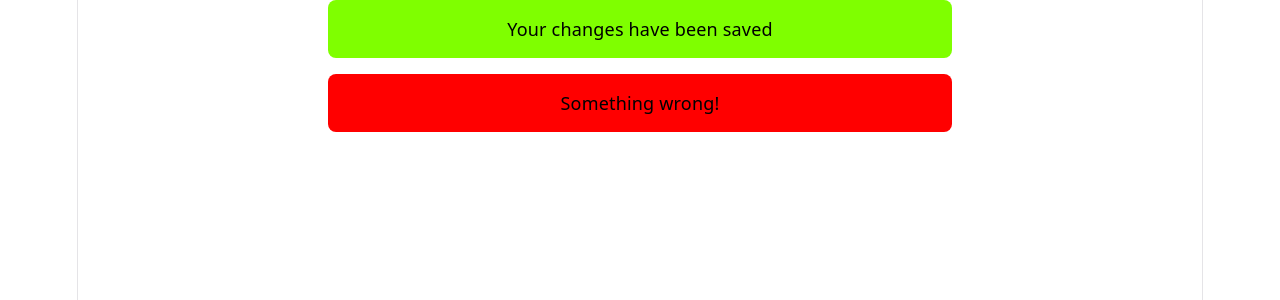
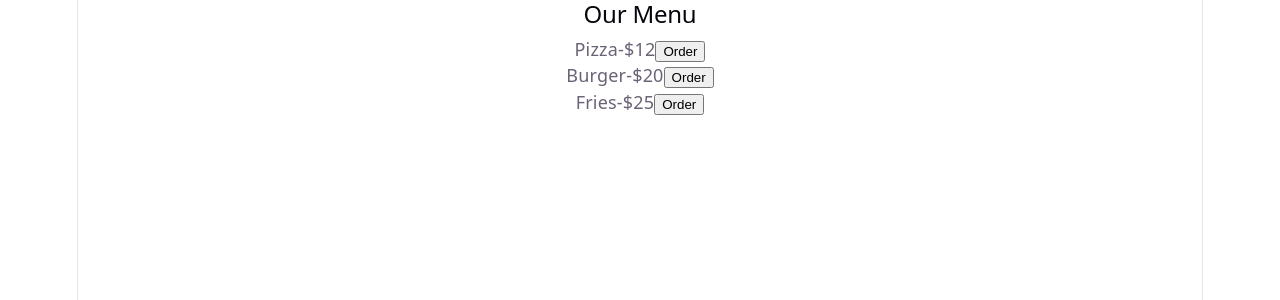
Before and after one commit to Alanunay/PracticeMaterials, a React (Vite) app: page / in a window 1280 px wide. Shown: the top 300 px of the page. Built offline with nearby package versions, Linux system fonts and the light colour scheme.

Commit message:
feat: add new components for menu, contact, newsletter, and action button; refactor App component

```diff
--- a/src/App.jsx
+++ b/src/App.jsx
@@ -3,6 +3,10 @@
 // import viteLogo from './assets/vite.svg'
 // import heroImg from './assets/hero.png'
 import './App.css'
+//import { Contact } from './components/other-components/Contact'
+//import { CustomButton } from './components/other-components/CustomButton'
+import { Menu } from './components/other-components/Menu'
+//import { NewsLetter } from './components/other-components/NewsLetter'
 //import { PersonalInfo } from './components/other-components/PersonalInfo'
 //import StudentList from './components/StudentList'
 //import { Hello } from './components/Hello.jsx'
@@ -15,7 +19,7 @@
 //import { Product } from './components/Product.jsx'
 //import {Welcome} from './components/Welcome.jsx'
 //import { Greetings } from './components/Greetings.jsx'
-import { Alert } from './components/other-components/Alert.jsx'
+//import { Alert } from './components/other-components/Alert.jsx'
 //import { UserCard } from './components/UserCard.jsx'
 //import { CardWrapper } from './components/CardWrapper.jsx'
 //import { UserDetails } from './components/other-components/UserDetails.jsx'
@@ -26,12 +30,19 @@
   return (
 
     <div>
-      <Alert>
+      <Menu/>
+      {/* <Contact/>
+         <br />
+      <NewsLetter/> */}
+      <br />
+      {/* <CustomButton text="Like"/>
+      <CustomButton text="Bookmark"/> */}
+      {/* <Alert>
         Your changes have been saved
       </Alert>
        <Alert type="error">
         Something wrong!
-      </Alert>
+      </Alert> */}
       {/* <Greetings  message="Good morning"/> */}
       {/* <StudentList/> */}
       {/* <PersonalInfo/> */}
--- /dev/null
+++ b/src/components/other-components/Contact.jsx
@@ -0,0 +1,12 @@
+import { ActionButton } from "./ActionButton"
+export const Contact=() =>{
+    const handleSendMessage = () =>{
+        alert("Sending your message");
+    };
+  return (
+    <div>
+      <h2>Contact us</h2>
+      <ActionButton text="Send Message" onClick={handleSendMessage}/>
+    </div>
+  )
+}
--- /dev/null
+++ b/src/components/other-components/CustomButton.jsx
@@ -0,0 +1,13 @@
+
+export const CustomButton =({text}) =>{
+    const name = "Aj";
+    const handleClick = () =>{
+        console.log(`Hey ${name}, you clicked ${text}`)
+        alert("You click")
+    };
+  return (
+    <div>
+  <button onClick={handleClick}>{text}</button>
+    </div>
+  )
+}
--- /dev/null
+++ b/src/components/other-components/Menu.jsx
@@ -0,0 +1,16 @@
+import { MenuItem } from "./MenuItem"
+
+
+export const Menu =() =>{
+    const handleOrder = (itemName, itemPrice) =>{
+        alert(`You ordered: ${itemName} for ${itemPrice}`);
+    };
+  return (
+    <div>
+      <h2>Our Menu</h2>
+      <MenuItem name="Pizza" price={12} onOrder={handleOrder}/>
+      <MenuItem name="Burger" price={20} onOrder={handleOrder}/>
+      <MenuItem name="Fries" price={25} onOrder={handleOrder}/>
+    </div>
+  )
+}
--- /dev/null
+++ b/src/components/other-components/MenuItem.jsx
@@ -0,0 +1,9 @@
+
+export const MenuItem =({ name, price, onOrder}) =>{
+  return (
+    <div>
+        <span>{name}-${price}</span>
+        <button onClick={() => onOrder(name, price)}>Order</button>
+    </div>
+  )
+}
--- /dev/null
+++ b/src/components/other-components/NewsLetter.jsx
@@ -0,0 +1,13 @@
+import { ActionButton } from "./ActionButton"
+
+export const NewsLetter =() =>{
+    const handleSubscribe =() =>{
+        alert("Thank you for subscribing");
+    };
+  return (
+    <div>
+      <h2>Subscribe to NewsLetter</h2>
+      <ActionButton text="Subscirbe" onClick={handleSubscribe}/>
+    </div>
+  )
+}
--- a/src/components/other-components/PersonalInfo.jsx
+++ b/src/components/other-components/PersonalInfo.jsx
@@ -42,7 +42,7 @@
       {
         persons.map((person) =>{
             return(
-                <div >
+                <div>
                     <h4>{person.id + "."}{person.name + " " + person.lastname}
                     </h4>
                     <p>Age: {person.age}</p>
```
Also changed, not shown: src/components/other-components/ActionButton.jsx (added, +9 -0 lines).
